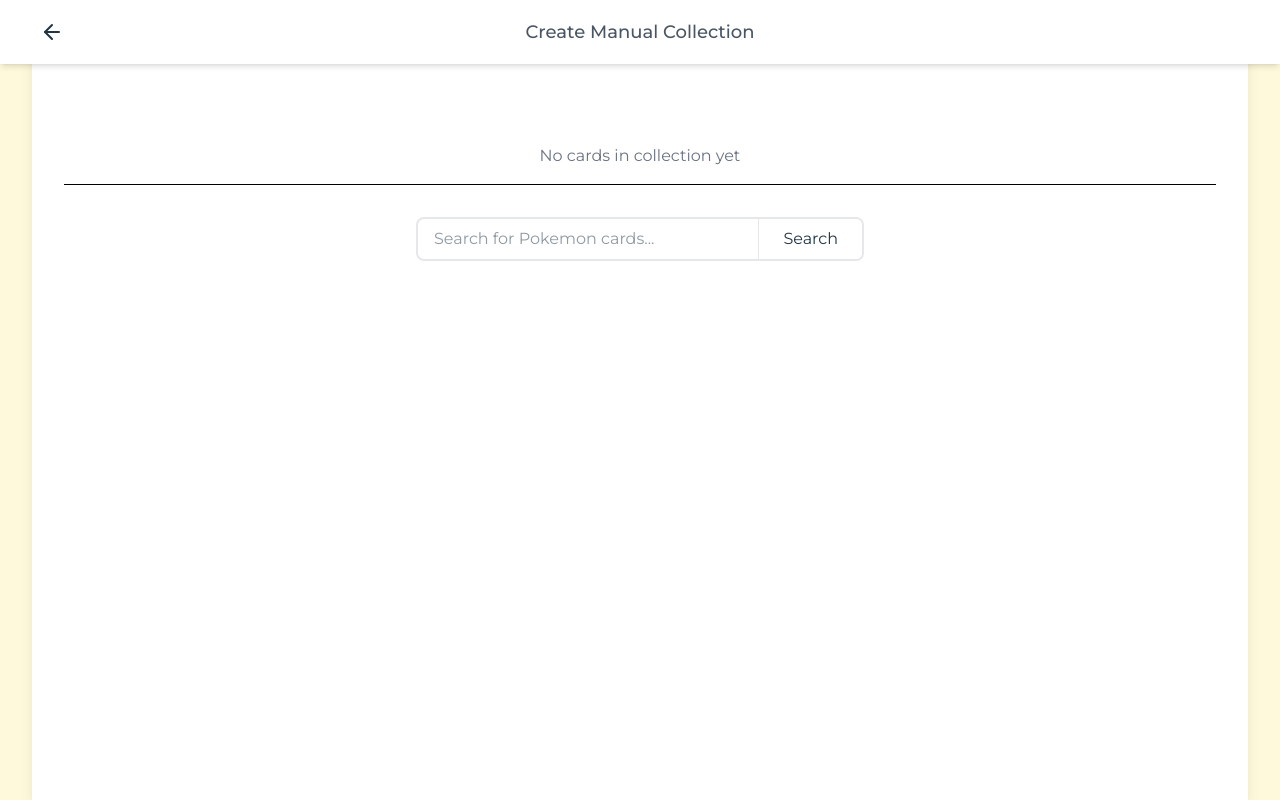
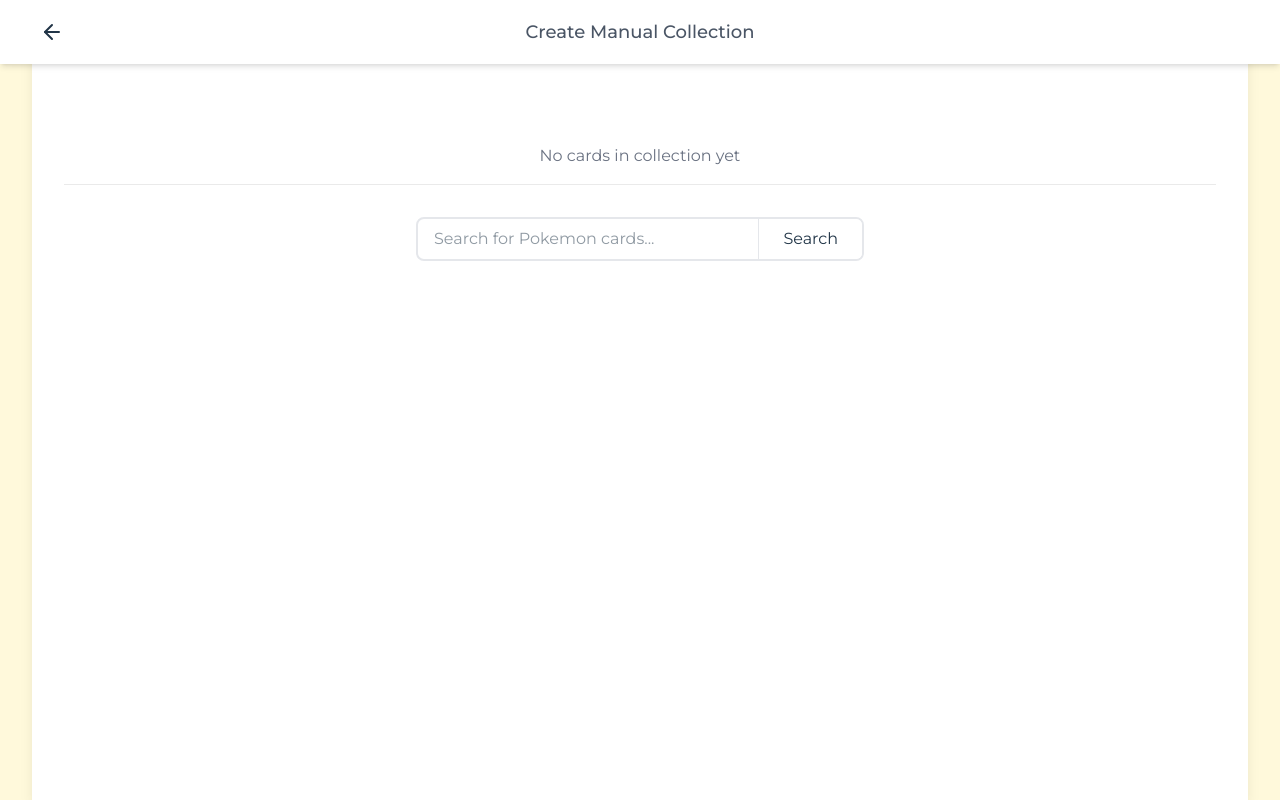
Before and after one commit to wagyobeef/pokenest, a React (Vite) app in the folder frontend/: page /create-manual-collection in a window 1280 px wide. Built offline with nearby package versions, Linux system fonts and the light colour scheme.

Commit message:
search cards section

```diff
--- a/frontend/src/CreateManualCollectionPage/CreateManualCollectionPage.tsx
+++ b/frontend/src/CreateManualCollectionPage/CreateManualCollectionPage.tsx
@@ -10,7 +10,7 @@ const CreateManualCollectionPage = () => {
   return (
     <SubPage backTo="/create-collection" title="Create Manual Collection">
       <DisplayCollectionSection cards={cards} />
-      <hr className="my-4 border-t border-black" />
+      <hr className="my-4 border-t border-[#EAEAEA]" />
       <SearchCardsSection cards={cards} setCards={setCards} />
     </SubPage>
   );
--- a/frontend/src/CreateManualCollectionPage/SearchCardsSection.tsx
+++ b/frontend/src/CreateManualCollectionPage/SearchCardsSection.tsx
@@ -100,8 +100,8 @@ const SearchCardsSection = ({ cards, setCards }: SearchCardsSectionProps) => {
                 alt={card.name}
                 className="w-full h-auto"
               />
-              <h3 className="text-lg font-semibold mt-2">{card.name}</h3>
-              <p className="text-gray-600">{card.setName}</p>
+              <h3 className="text-base font-semibold mt-2">{card.name}</h3>
+              <p className="text-sm text-gray-600">{card.setName}</p>
 
               {/* Hover Overlay */}
               <div className="absolute inset-0 bg-black/50 opacity-0 group-hover:opacity-100 transition-opacity duration-200 rounded-lg flex items-center justify-center">
```
